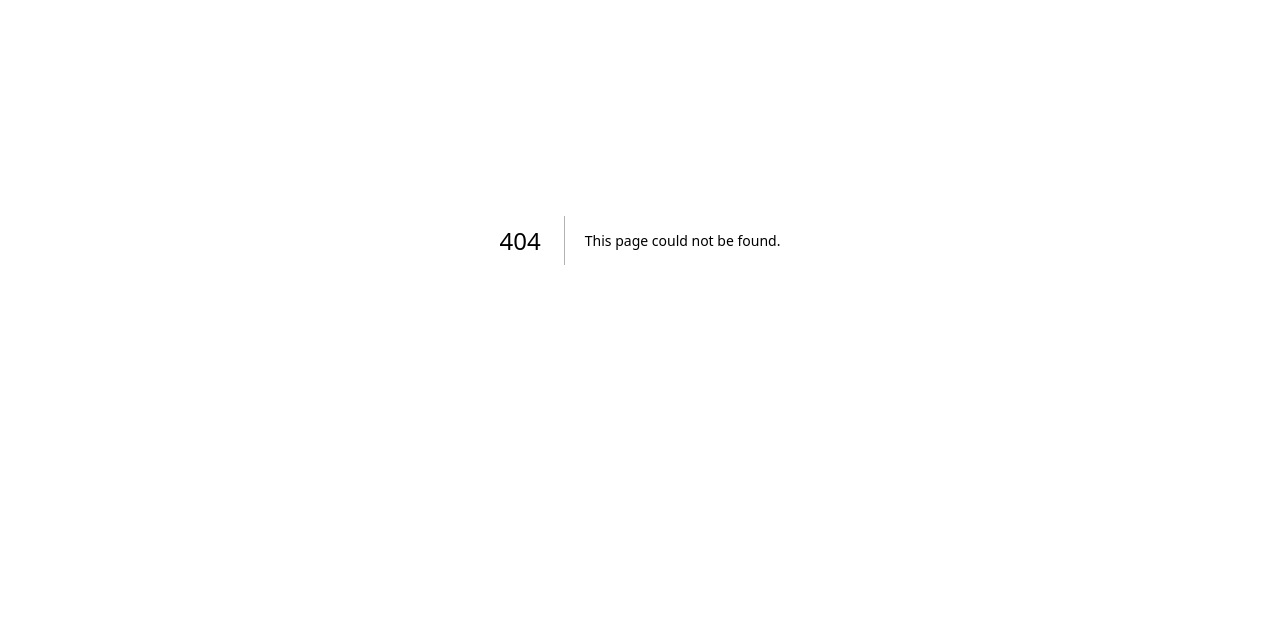
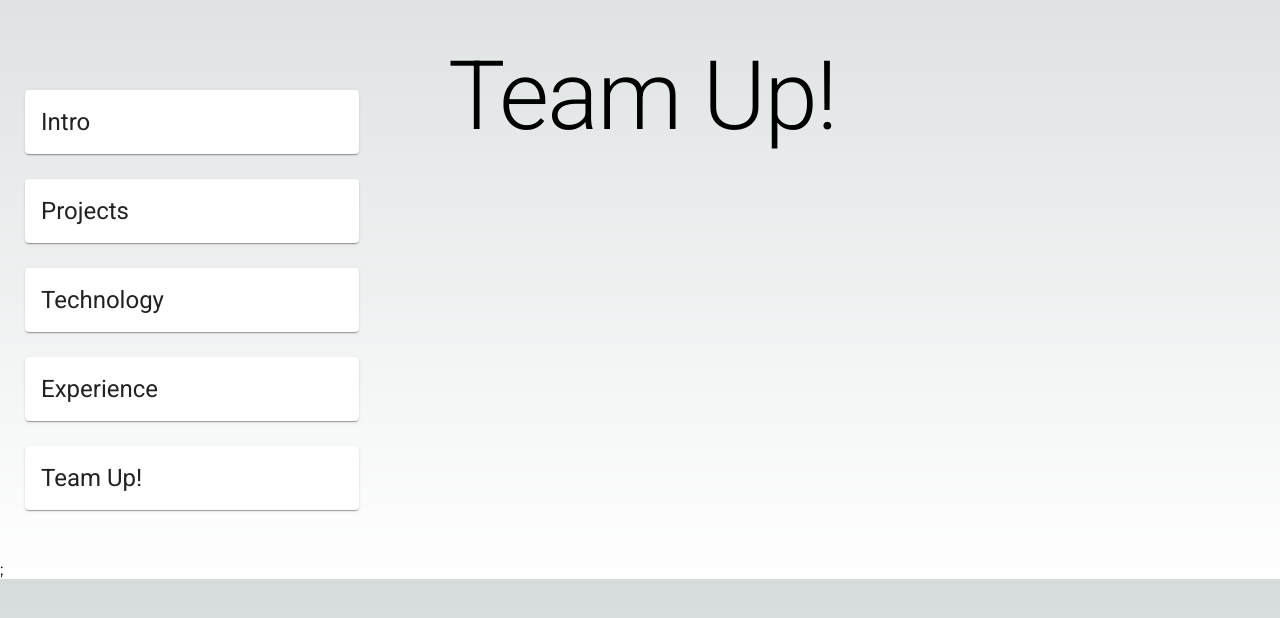
Before and after one commit to balili-melchorjr-developer/portfolio-next, a Next.js app: page /team-up in a window 1280 px wide. Before the commit this address had no page. Shown: the part 160-778 px from the top of the page. Built offline with nearby package versions, Linux system fonts and the light colour scheme.

Commit message:
Content in Experience page added

```diff
--- /dev/null
+++ b/components/Layout.js
@@ -0,0 +1,24 @@
+import { Grid } from '@mui/material'
+import Nav from './Nav'
+import React from 'react'
+
+const Layout = ({ children }) => {
+
+
+  return (
+    <>
+    <Grid container spacing={8}>
+        <Grid item xs={12} md={4} sx={{marginTop: '200px'}} >
+            <Nav />
+        </Grid>
+        <Grid item xs={12} md={8} sx={{marginTop: '200px'}}>
+             {children}
+        </Grid>
+    </Grid>
+
+
+    </>
+  )
+}
+
+export default Layout
--- /dev/null
+++ b/components/Nav.js
@@ -0,0 +1,60 @@
+import { Button, CardHeader, List, ListItem, Typography, Grid, Card } from '@mui/material'
+import React from 'react'
+import { useRouter } from 'next/router'
+
+const Nav = () => {
+
+    const customStyle = {
+        customButton: {
+            color: 'white',
+            fontSize: '50px',
+            "&:hover": {
+                color: "white",
+                textDecoration: "underline white",
+                textUnderlineOffset: '20px',
+
+            }
+        },
+
+        customLayout: {
+            padding: '25px',
+            fontFamily: 'Montserrat'
+        },
+
+        customCard: {
+            cursor: 'pointer',
+            margin: '25px auto',
+            FontFace: 'Montserrat!important'
+        }
+
+
+    }
+
+    const router = useRouter()
+
+  return (
+    <>
+        <Grid container sx={customStyle.customLayout}>
+            <Grid item xs={12} md={12} >
+                <Card onClick={() => router.push('/')} sx={customStyle.customCard}>
+                    <CardHeader title='Intro' />
+                </Card>
+                <Card onClick={() => router.push('/projects')} sx={customStyle.customCard}>
+                    <CardHeader title='Projects' />
+                </Card>
+                <Card onClick={() => router.push('/technology')} sx={customStyle.customCard}>
+                    <CardHeader title='Technology' />
+                </Card>
+                <Card onClick={() => router.push('/experience')} sx={customStyle.customCard}>
+                    <CardHeader title='Experience' />
+                </Card>
+                <Card onClick={() => router.push('/team-up')} sx={customStyle.customCard}>
+                    <CardHeader title='Team Up!' />
+                </Card>
+            </Grid>
+        </Grid>
+    </>
+  )
+}
+
+export default Nav
--- a/package.json
+++ b/package.json
@@ -9,8 +9,13 @@
     "lint": "next lint"
   },
   "dependencies": {
+    "@emotion/react": "^11.11.4",
+    "@emotion/styled": "^11.11.0",
+    "@mui/lab": "^5.0.0-alpha.166",
+    "@mui/material": "^5.15.11",
     "axios": "^1.6.7",
     "cookie": "^0.6.0",
+    "dayjs": "^1.11.10",
     "next": "14.1.0",
     "react": "^18",
     "react-dom": "^18"
--- a/pages/_app.js
+++ b/pages/_app.js
@@ -1,5 +1,18 @@
 import "@/styles/globals.css";
+import { Montserrat } from 'next/font/google'
+
+const montserrat = Montserrat({
+    weight: ['400', '100', '900'],
+    style: ['normal', 'italic'],
+    subsets: ['latin'],
+})
 
 export default function App({ Component, pageProps }) {
-  return <Component {...pageProps} />;
+
+  return(
+    <main className={montserrat.className}>
+      <Component {...pageProps} />;
+    </main>
+  )
+
 }
--- /dev/null
+++ b/pages/team-up/index.js
@@ -0,0 +1,13 @@
+import Layout from '@/components/Layout'
+import { Typography } from '@mui/material'
+import React from 'react'
+
+const index = () => {
+  return (
+    <Layout>
+        <Typography variant='h1'>Team Up!</Typography>
+    </Layout>
+  )
+}
+
+export default index
--- a/styles/globals.css
+++ b/styles/globals.css
@@ -1,3 +1,6 @@
+@import url('https://fonts.googleapis.com/css2?family=Montserrat:ital,wght@0,100..900;1,100..900&family=Roboto:wght@300;400;500;700&display=swap');
+
+
 :root {
   --max-width: 1100px;
   --border-radius: 12px;
```
Also changed, not shown: pages/experience/index.js (added, +65 -0 lines), pages/index.js (+19 -109 lines), pages/projects/index.js (added, +13 -0 lines), pages/technology/index.js (added, +13 -0 lines), 1 other file (tests, documents, lock files or other folders).
